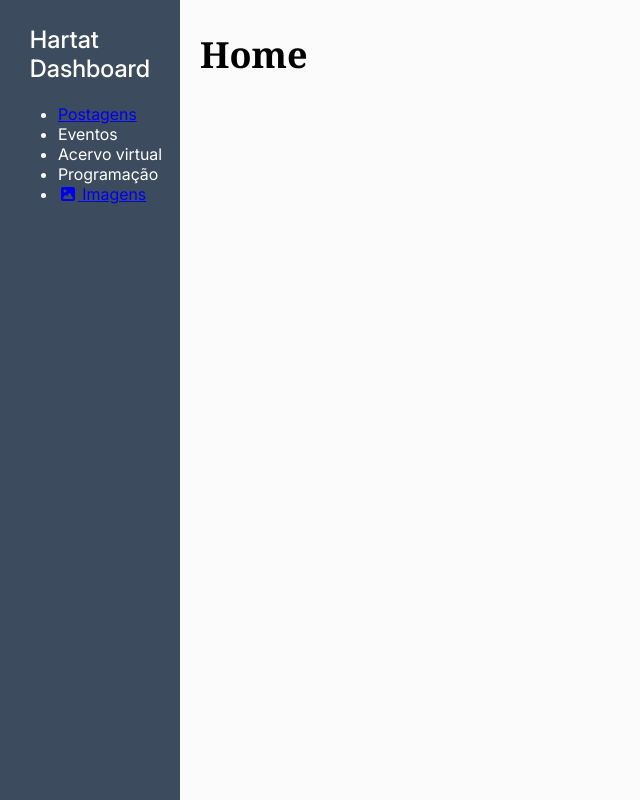
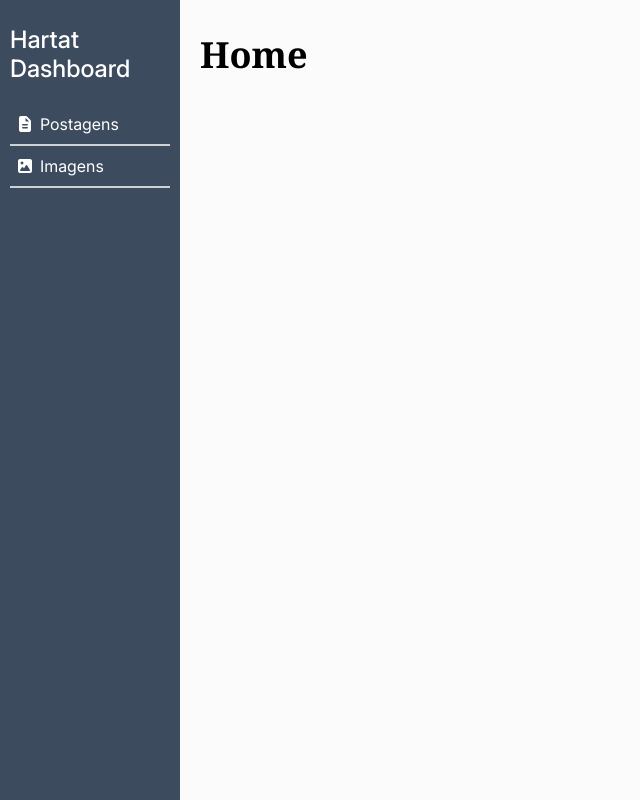
Before and after one commit to LuisPassoca/hartat-dashboard, a React (Vite) app: page / in a window 1280 px wide. Shown: the whole page, without its empty margins (0-640 px from the left). Built offline with nearby package versions, Linux system fonts and the light colour scheme; what quill-resize-module would draw is missing.

Commit message:
Implemented ImageManager into the QuillEditor as the image handler

```diff
--- a/src/App.css
+++ b/src/App.css
@@ -62,6 +62,7 @@ body, html {
 .content {
     display: flex;
     flex-direction: column;
+    position: relative;
     padding: 20px;
 
     height: 100%;
--- a/src/components/ImageManager.jsx
+++ b/src/components/ImageManager.jsx
@@ -1,7 +1,7 @@
 import { useEffect, useRef, useState } from 'react'
 import './ImageManager.css'
 
-function ImageManager() {
+function ImageManager(props) {
     //Handle images
     const [page, setPage] = useState(1)
     const [images, setImages] = useState([])
@@ -176,6 +176,8 @@ function ImageManager() {
         //DELETE /api/images?id
     }
 
+    const handleImageClick = props.selectFunction ? props.selectFunction : (image) => {window.open(image.url, '_blank')}
+
     //testing
     /*
     useEffect(() => {
@@ -246,8 +248,8 @@ function ImageManager() {
                                 </button>
                             </div>
 
-                            <div className='image-overlay'> <p> Visualizar imagem </p> </div>
-                            <img src={image.url} onClick={() => {window.open(image.url, '_blank')}} loading='lazy' />
+                            <div className='image-overlay'> <p> {props.selectFunction ? 'Selecionar imagem' : 'Visualizar imagem'} </p> </div>
+                            <img src={image.url} onClick={() => handleImageClick(image)} loading='lazy' />
                         </div>
 
                         <p className='image-name' title={image.name}> {image.name} </p>
--- a/src/components/QuillEditor.css
+++ b/src/components/QuillEditor.css
@@ -20,3 +20,27 @@
 .ql-snow .ql-picker.ql-header .ql-picker-item::before {
     content: 'Parágrafo';
 }
+
+.modal-background {
+    position: absolute;
+    display: flex;
+    width: 100%;
+    height: 100%;
+
+    top: 0;
+    left: 0;
+
+    justify-content: center;
+    align-items: center;
+
+    background-color: rgba(0, 0, 0, 0.466);
+}
+
+.modal-display {
+    background-color: white;
+    padding: 20px;
+    border-radius: 15px;
+
+    width: 70%;
+    height: 70%;
+}
--- a/src/components/QuillEditor.jsx
+++ b/src/components/QuillEditor.jsx
@@ -8,12 +8,18 @@ import 'quill-resize-module/dist/resize.css'
 Quill.register('modules/resize', QuillResize)
 
 import './QuillEditor.css'
+import ImageManager from "./ImageManager"
 
 function QuillEditor() {
   const editorRef = useRef(null)
   const quillRef = useRef(null)
   const [showModal, setShowModal] = useState(false)
 
+  const imageHandler = async () => {
+    setShowModal(true)
+  }
+
+  /*
   const imageHandler = async () => {
       setUploadError(false)
 
@@ -45,6 +51,7 @@ function QuillEditor() {
 
       input.addEventListener('change', uploadImage)
   }
+  */
 
   useEffect(() => {
     quillRef.current = new Quill(editorRef.current, {
@@ -73,10 +80,23 @@ function QuillEditor() {
     console.log(quillRef.current.getSemanticHTML())
   }
 
+  const selectFunction = (image) => {
+    const range = quillRef.current.getSelection()
+    quillRef.current.insertEmbed(range.index, 'image', image.url)
+    setShowModal(false)
+  }
+
   return(
     <>
       <div id="quill-editor" ref={editorRef} />
       <button onClick={getContents}> Get editor contents </button>
+      {showModal ?
+        <div className="modal-background">
+            <div className="modal-display">
+                <ImageManager selectFunction={selectFunction} />
+            </div>
+        </div>
+      : ''}
     </>
   )
 }
--- a/src/components/Sidebar.css
+++ b/src/components/Sidebar.css
@@ -8,6 +8,34 @@
     width: 180px;
     flex-shrink: 0;
 
-    align-items: center;
     padding: 20px 10px;
+
+    ul {
+        display: flex;
+        flex-direction: column;
+        width: 100%;
+
+        padding: 0;
+
+        list-style: none;
+    }
+
+    li:hover {
+        background-color: #526379;
+    }
+
+    a {
+        color: white !important;
+        text-decoration: none;
+
+        display: flex;
+        gap: 5px;
+        align-items: center;
+
+        width: 100%;
+        padding: 10px 5px;
+
+        border-bottom: 2px solid rgba(255, 255, 255, 0.75);
+        cursor: pointer;
+    }
 }
--- a/src/components/Sidebar.jsx
+++ b/src/components/Sidebar.jsx
@@ -7,10 +7,7 @@ function Sidebar() {
             <h2> Hartat <br></br> Dashboard </h2>
 
             <ul>
-                <li> <a href='/editor'> Postagens </a> </li>
-                <li> Eventos </li>
-                <li> Acervo virtual </li>
-                <li> Programação </li>
+                <li> <a href='/editor'> <i class="fa-solid fa-file-lines"></i> Postagens </a> </li>
                 <li> <a href='/images'> <i className="fa-solid fa-image"></i> Imagens </a></li>
             </ul>
         </>
```
Also changed, not shown: 1 other file (tests, documents, lock files or other folders).
